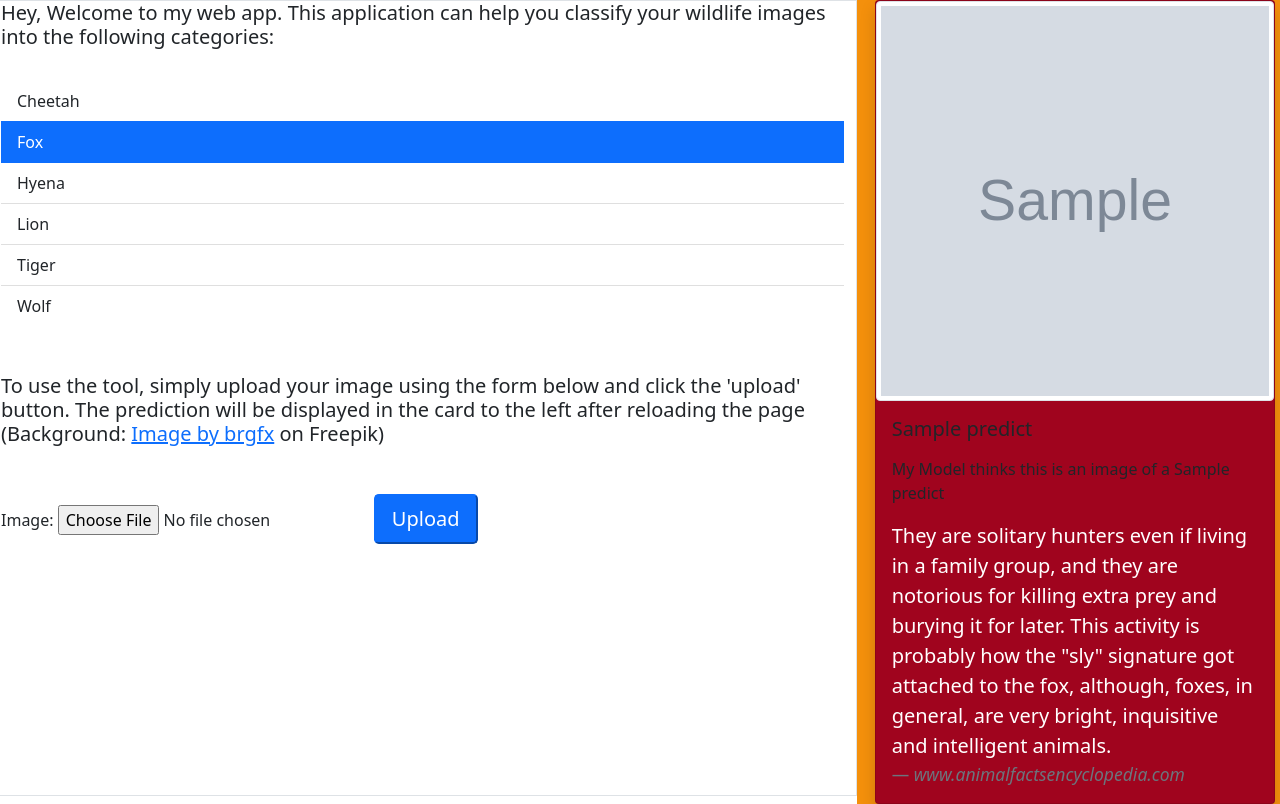
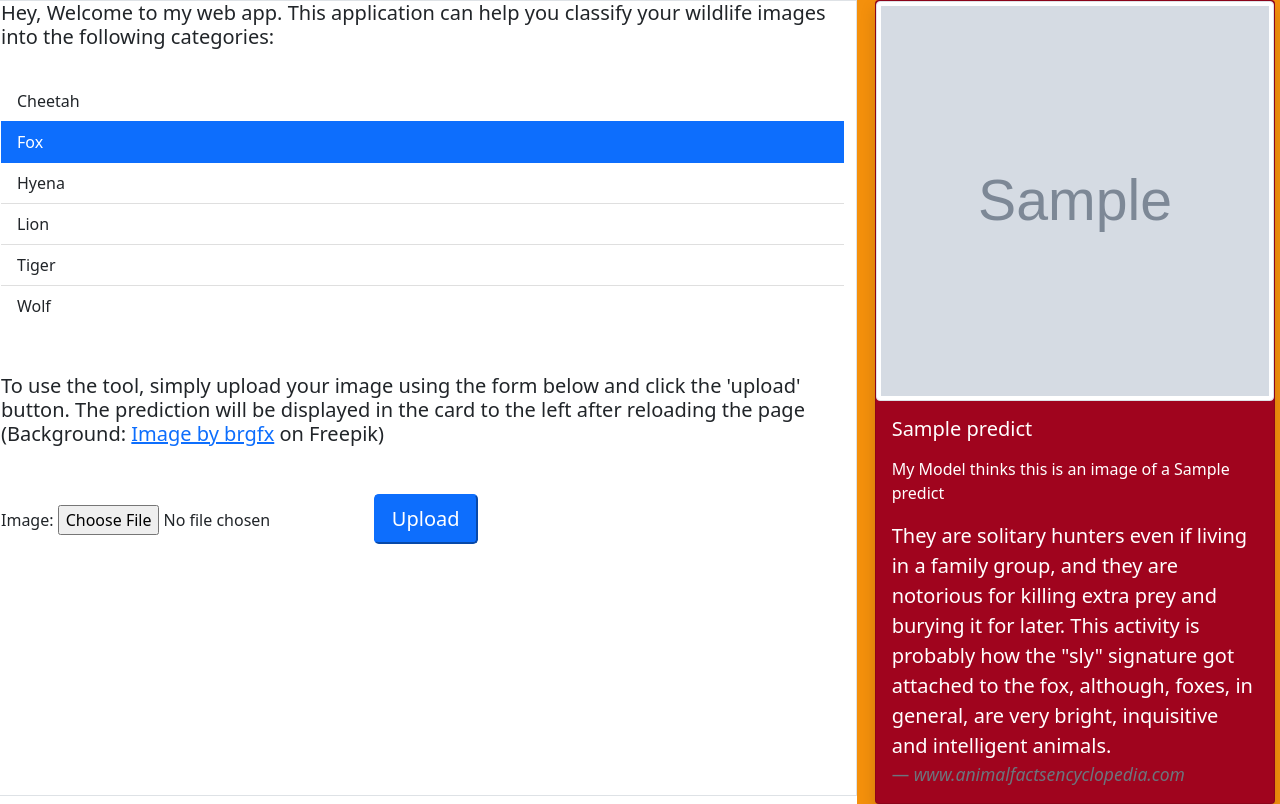
Before and after one commit to Prithvidhar/AnimalClassifyingWebApp, a Django app: template animalclassifier/class/templates/classifier/fox.html in a window 1280 px wide. Shown: the part 856-1660 px from the top of the page. Run offline with Django 4.2, Linux system fonts and the light colour scheme; tables that the repository leaves empty hold one stand-in row (values such as "Sample post"); the template is opened without the code that fills it: values that come from a table or form of the project are taken from there, most other values are stand-ins (such as "Sample title", 1, 10 or a date in 2020); grey boxes marked "Sample" are stand-in pictures.

Commit message:
final 1.1

```diff
--- a/animalclassifier/class/templates/classifier/fox.html
+++ b/animalclassifier/class/templates/classifier/fox.html
@@ -57,8 +57,8 @@
                 {%if image_uri is not None%}
                     <img class="img-thumbnail mx-auto" style="object-fit: cover; width:400px; height: 400px;" src = {{image_uri}}>
             <div class="card-body">
-                <h5 class="card-title"><p>{{predict}}</p></h5>
-                <p class="card-text">My Model thinks this is an image of a {{predict}}</p>
+                <h5 class="card-title text-white"><p>{{predict}}</p></h5>
+                <p class="card-text text-white">My Model thinks this is an image of a {{predict}}</p>
                 <blockquote class="blockquote mb-0">
                     <p class="text-white">They are solitary hunters even if living in a family group, and they are notorious for killing extra prey and burying it for later. This activity is probably how the "sly" signature got attached to the fox, although, foxes, in general, are very bright, inquisitive and intelligent animals.</p>
                     <footer class="blockquote-footer"><cite title="Source Title">www.animalfactsencyclopedia.com</cite></footer>
```
